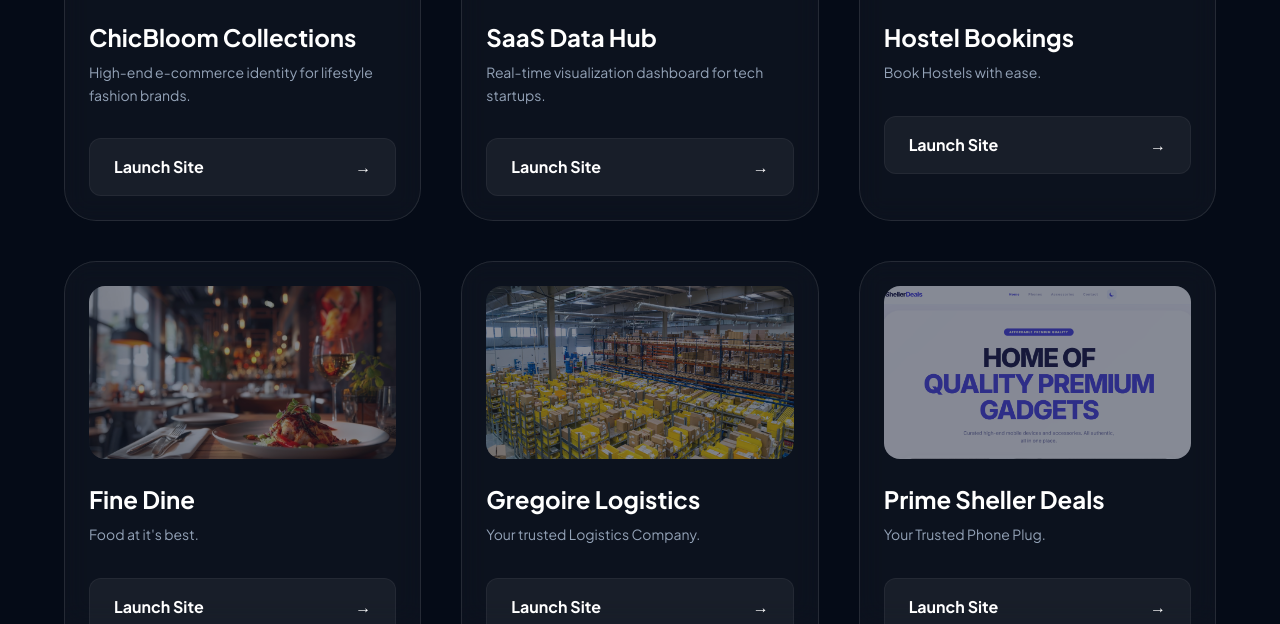
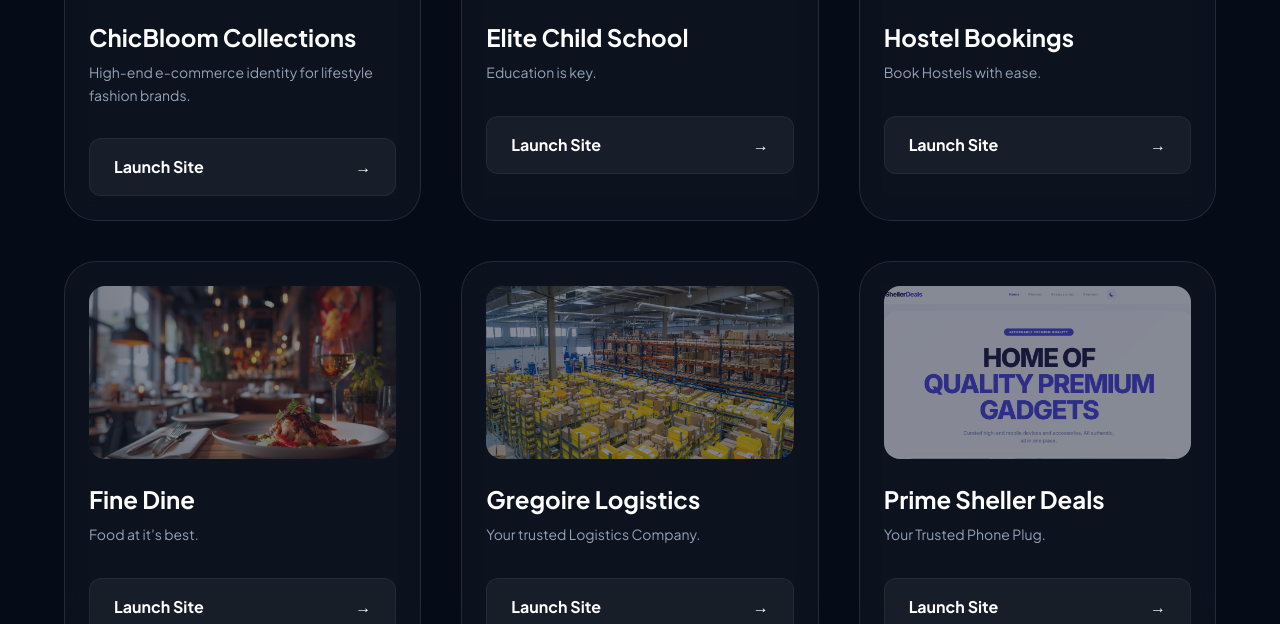
Before and after one commit to kwesisavage45-lab/port, a plain HTML site: page index.html in a window 1280 px wide. Shown: the part 1161-1785 px from the top of the page. Drawn offline with nearby package versions, Linux system fonts and the light colour scheme.

Commit message:
Update index.html

```diff
--- a/index.html
+++ b/index.html
@@ -166,11 +166,11 @@
 
                 <div class="project-card glass p-6 rounded-[2rem] group">
                     <div class="aspect-video bg-slate-900 rounded-2xl mb-6 overflow-hidden">
-                        <img src="https://images.unsplash.com/photo-1551288049-bebda4e38f71?auto=format&fit=crop&w=800&q=80" alt="SaaS" class="w-full h-full object-cover opacity-50 group-hover:opacity-100 transition-all duration-700">
+                        <img src="https://cdn.prometheanworld.com/wp-content/uploads/2023/02/18150323/GettyImages-670713794-1.jpg" alt="Elite" class="w-full h-full object-cover opacity-50 group-hover:opacity-100 transition-all duration-700">
                     </div>
-                    <h3 class="text-2xl font-bold text-white mb-2">SaaS Data Hub</h3>
-                    <p class="text-slate-400 mb-8 text-sm leading-relaxed">Real-time visualization dashboard for tech startups.</p>
-                    <a href="#" class="w-full flex justify-between items-center px-6 py-4 bg-white/5 text-white font-bold rounded-xl hover:bg-blue-600 transition-all border border-white/5">Launch Site <span>→</span></a>
+                    <h3 class="text-2xl font-bold text-white mb-2">Elite Child School</h3>
+                    <p class="text-slate-400 mb-8 text-sm leading-relaxed">Education is key.</p>
+                    <a href="https://elitesch.vercel.app/" class="w-full flex justify-between items-center px-6 py-4 bg-white/5 text-white font-bold rounded-xl hover:bg-blue-600 transition-all border border-white/5">Launch Site <span>→</span></a>
                 </div>
 
                 <div class="project-card glass p-6 rounded-[2rem] group">
@@ -345,4 +345,5 @@
         toTopBtn.onclick = () => window.scrollTo({ top: 0, behavior: 'smooth' });
     </script>
 </body>
+
 </html>
```
